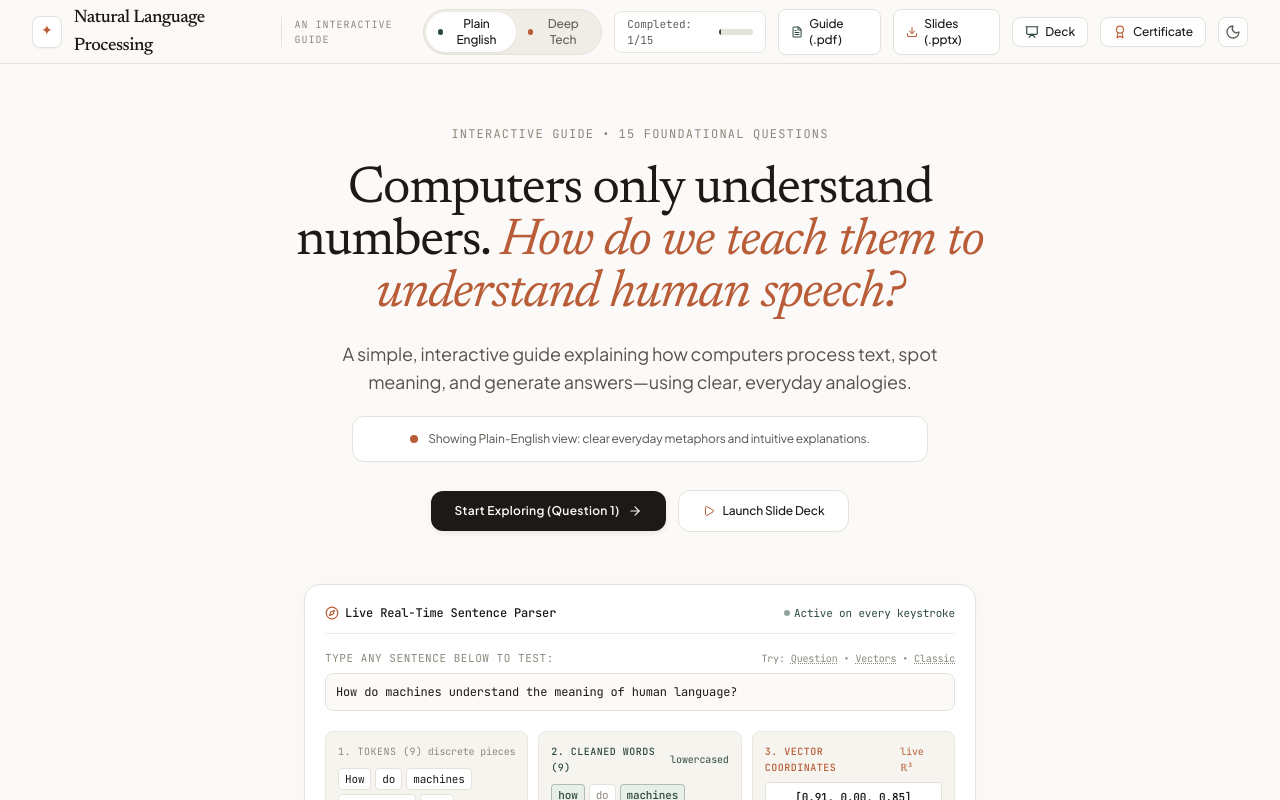
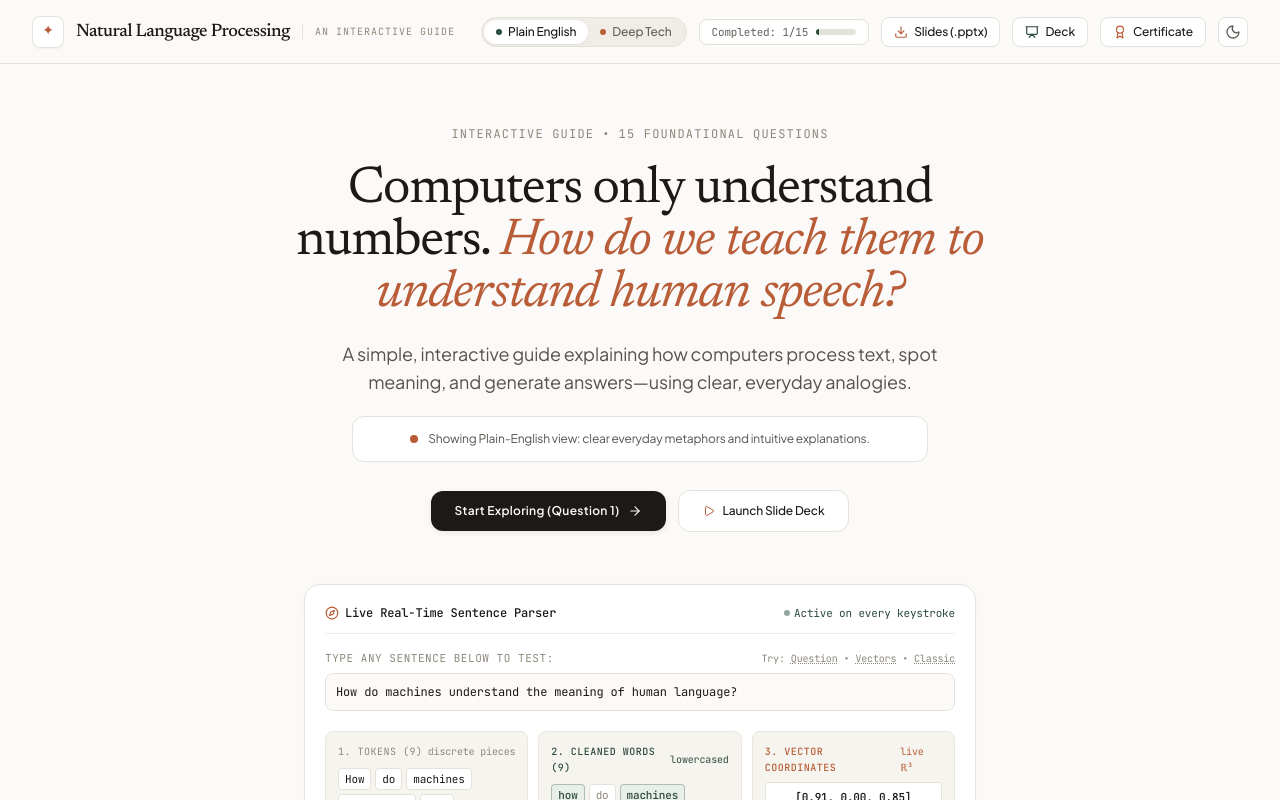
Before and after one commit to nickygrey/nlp-interactive-guide, a React (Vite) app: page / in a window 1280 px wide. Shown: the top 800 px of the page. Built offline with nearby package versions, Linux system fonts and the light colour scheme.

Commit message:
Remove private presentation guide from public website and gitignore local copy

```diff
--- a/src/App.jsx
+++ b/src/App.jsx
@@ -199,16 +199,6 @@ export default function App() {
                   Generate your personalized Scandinavian Diploma certifying your verified competency across all 15 curriculum modules, or print the 1-Page Field Cheat Sheet for quick reference.
                 </p>
               </div>
-              <div className="flex flex-col sm:flex-row items-center gap-3">
-                <a
-                  href="/NLP_Complete_Presentation_Guide.pdf"
-                  download
-                  className="px-4 py-3 rounded-xl border border-[#e5e2da] dark:border-[#2e3238] bg-[#fbfaf8] hover:bg-[#f2efe9] dark:bg-[#181a1d] dark:hover:bg-[#25282d] text-[#1c1917] dark:text-[#f5f2ea] font-mono text-xs font-semibold flex items-center gap-2 transition shadow-sm whitespace-nowrap"
-                  title="Download the complete 9-page Presentation & Field Guide (.pdf)"
-                >
-                  <FileText className="w-4 h-4 text-[#2d4a3e] dark:text-[#76a992]" />
-                  <span>Download Guide (.pdf)</span>
-                </a>
               <button
                 onClick={() => setIsCertOpen(true)}
                 className="px-5 py-3 rounded-xl bg-[#2d4a3e] hover:bg-[#233b31] dark:bg-[#4d7a66] dark:hover:bg-[#3d6353] text-white font-mono text-xs font-semibold flex items-center gap-2 transition shadow-sm whitespace-nowrap"
@@ -216,7 +206,6 @@ export default function App() {
                 <Award className="w-4 h-4 text-[#e5b382]" />
                 <span>Open Certificate & Cheat Sheet</span>
               </button>
-              </div>
             </div>
           </section>
         </div>
--- a/src/components/Header.jsx
+++ b/src/components/Header.jsx
@@ -1,5 +1,5 @@
 import React from 'react';
-import { Presentation, Download, Sun, Moon, Award, FileText } from 'lucide-react';
+import { Presentation, Download, Sun, Moon, Award } from 'lucide-react';
 
 export default function Header({
   personaMode,
@@ -69,17 +69,6 @@ export default function Header({
           </div>
         </div>
 
-        {/* PDF Presentation Guide Download */}
-        <a
-          href="/NLP_Complete_Presentation_Guide.pdf"
-          download
-          className="px-3 py-1.5 rounded-lg border border-[#e5e2da] dark:border-[#2e3238] bg-white dark:bg-[#1c1e21] hover:bg-[#f6f4ee] dark:hover:bg-[#24272c] text-[#1c1917] dark:text-[#f5f2ea] text-xs font-medium flex items-center gap-1.5 transition shadow-[0_1px_2px_rgba(0,0,0,0.02)]"
-          title="Download the full 9-page Presentation & Field Guide (.pdf)"
-        >
-          <FileText className="w-3.5 h-3.5 text-[#2d4a3e] dark:text-[#76a992]" />
-          <span className="hidden sm:inline">Guide (.pdf)</span>
-        </a>
-
         {/* PowerPoint Keynote Download */}
         <a
           href="/NLP_The_Immersive_Journey.pptx"
```
Also changed, not shown: 2 other files (tests, documents, lock files or other folders). Lines whose indentation alone changed are shown as unchanged.
